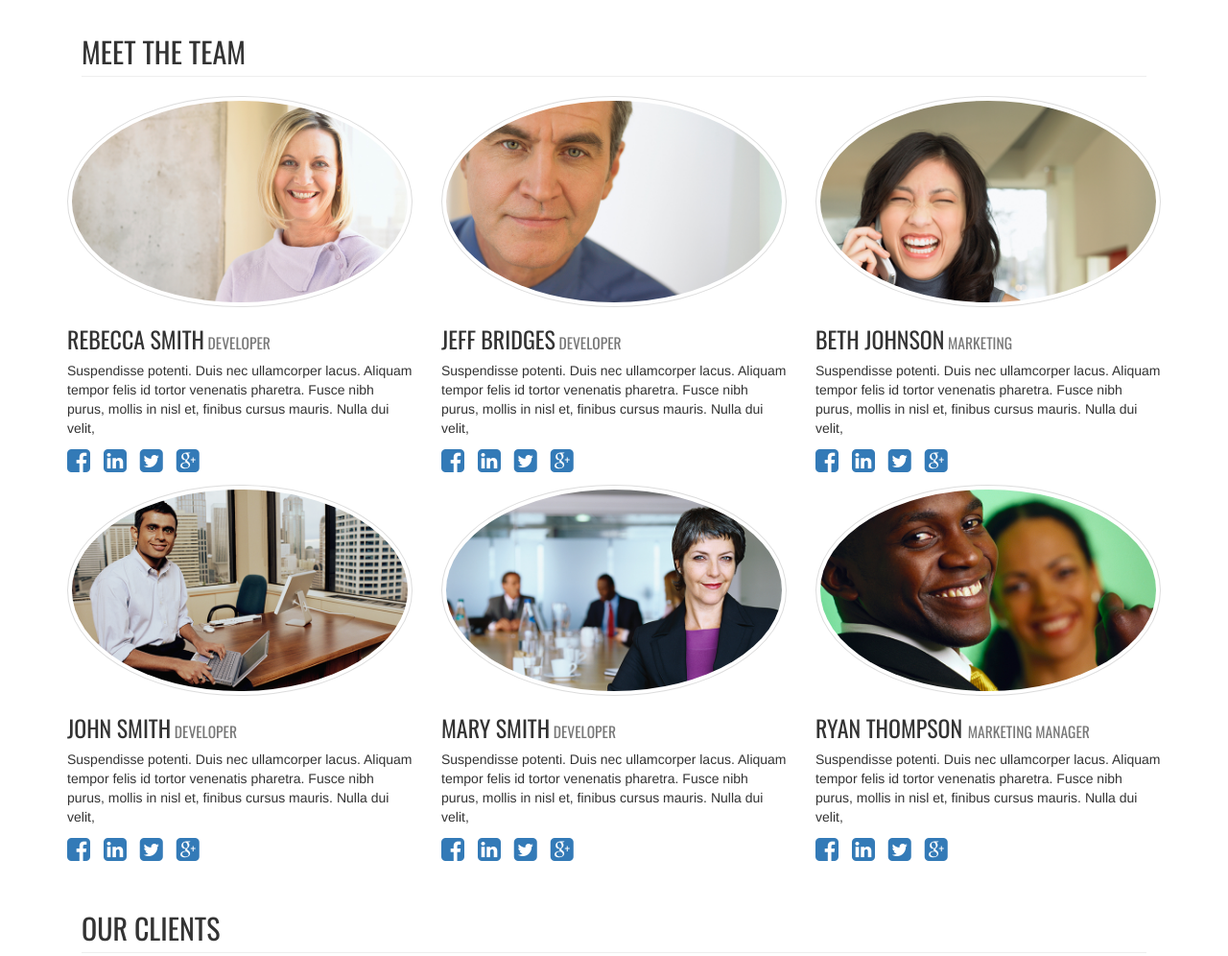
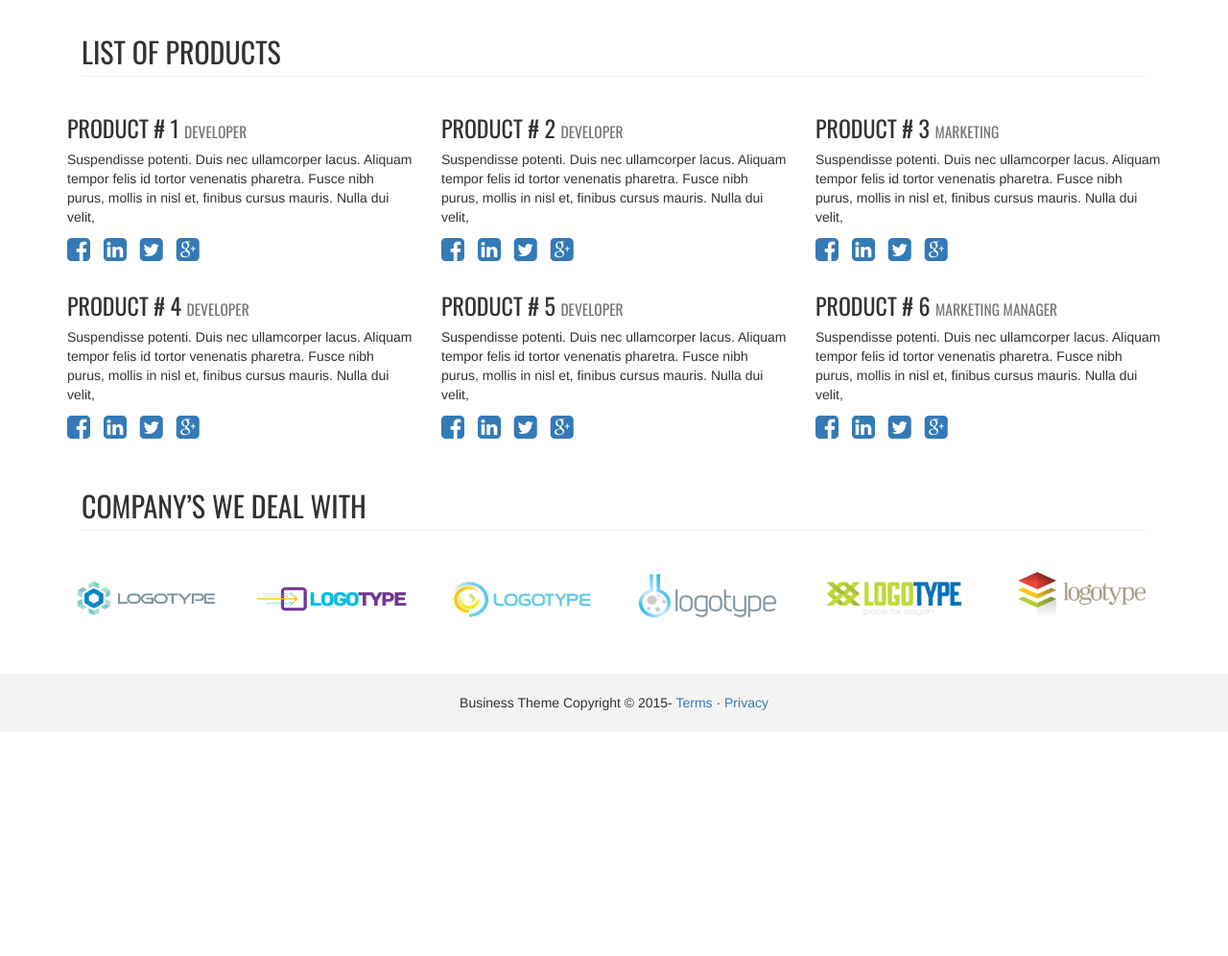
Before and after one commit to EndaMoore/Test, a plain HTML site: page business_theme/products.html in a window 1280 px wide. Shown: the part 739-1735 px from the top of the page at 96% size. After the commit the page ends 1501 px from the top, so only its background shows below. Drawn offline with nearby package versions, Linux system fonts and the light colour scheme.

Commit message:
Changed about page to a products page

```diff
--- a/business_theme/about.html
+++ b/business_theme/products.html
@@ -31,7 +31,7 @@
         <div id="navbar" class="collapse navbar-collapse">
           <ul class="nav navbar-nav navbar-right">
             <li><a href="index.html">Home<span>Main Page</span></a></li>
-            <li class="active"><a href="about.html">About<span>Who Are We?</span></a></li>
+            <li class="active"><a href="products.html">Products<span>What we sell</span></a></li>
             <li><a href="services.html">Services<span>What Do We Do?</span></a></li>
             <li><a href="contact.html">Contact<span>Get In Touch</span></a></li>
           </ul>
@@ -42,7 +42,7 @@
       <section class="section-title">
 
           <div class="container">
-              <h1>About<small>Who Are We ?</small></h1>
+              <h1>Products<small>What we sell</small></h1>
           </div>
       </section> <!-- section 1 ends -->
 
@@ -53,7 +53,7 @@
                   <div class="col-md-12">
                     <ol class="breadcrumb">
                         <li><a href="index.html">Home</a></li>
-                        <li class="active">About</li>
+                        <li class="active">Products</li>
                     </ol>
                   </div>
                   <div class="row">
@@ -61,7 +61,7 @@
                         <img src="img/puzzle.jpg" class="img-responsive">
                       </div>
                       <div class="col-md-7">
-                        <h2>Welcome to our company</h2>
+                        <h2>Welcome to our product range</h2>
                           <p>Lorem ipsum dolor sit amet, consectetur adipiscing elit. Nunc ut mi odio. Mauris vitae velit sit amet nisi laoreet interdum quis et justo. Morbi commodo mi neque, sed sodales nibh tincidunt a. Nam elit risus, ultricies sit amet leo id, iaculis facilisis est. Phasellus eu placerat lorem. Ut quis nibh dignissim mi eleifend sodales. Morbi in euismod nisl. Proin id felis suscipit, posuere enim eu, dignissim tortor. </p>
                           <p>Curabitur quis sem tristique, scelerisque felis sit amet, rhoncus nunc. Sed congue, libero eu lobortis dapibus, nulla turpis posuere leo, ac auctor turpis nisl at neque. Fusce elementum laoreet velit, ut tempus orci convallis pretium. Pellentesque ac nisl vel elit finibus pretium. Duis fringilla,</p>
                           <p>Ut et auctor purus. Nunc ullamcorper neque eu tellus porttitor dictum. Integer placerat odio eget aliquet porta. Integer porttitor vehicula turpis sit amet convallis. Donec mollis a mi a elementum. Donec non elit enim. Aenean vehicula orci id nisi ullamcorper, et rhoncus nisl suscipit. In at gravida lacus, id convallis augue. Nunc laoreet lectus ac accumsan semper</p>
@@ -71,12 +71,11 @@
                   </div>
             </div> <!-- fadeIn ends -->
                   <div class="col-lg-12">
-                      <h2 class="page-header">Meet The Team</h2>
+                      <h2 class="page-header">List of Products</h2>
                   </div>
                  <div class="row">
                       <div class="col-md-4">
-                        <img class="img-responsive img-thumbnail img-circle" src="img/woman1.jpg">
-                          <h3>Rebecca Smith<small> Developer</small></h3>
+                          <h3>Product # 1 <small> Developer</small></h3>
                           <p>Suspendisse potenti. Duis nec ullamcorper lacus. Aliquam tempor felis id tortor venenatis pharetra. Fusce nibh purus, mollis in nisl et, finibus cursus mauris. Nulla dui velit, </p>
                           <ul class="list-unstyled list-inline list-social-icons">
                               <li class="tooltip-social facebook-link"><a href="#facebook-profile" data-toggle="tooltip" data-placement="top" title="Facebook"><i class="fa fa-facebook-square fa-2x"></i></a></li>
@@ -86,8 +85,7 @@
                           </ul>
                       </div>
                       <div class="col-md-4">
-                        <img class="img-responsive img-thumbnail img-circle" src="img/man1.jpg">
-                          <h3>Jeff Bridges<small> Developer</small></h3>
+                          <h3>Product # 2 <small> Developer</small></h3>
                           <p>Suspendisse potenti. Duis nec ullamcorper lacus. Aliquam tempor felis id tortor venenatis pharetra. Fusce nibh purus, mollis in nisl et, finibus cursus mauris. Nulla dui velit, </p>
                           <ul class="list-unstyled list-inline list-social-icons">
                               <li class="tooltip-social facebook-link"><a href="#facebook-profile" data-toggle="tooltip" data-placement="top" title="Facebook"><i class="fa fa-facebook-square fa-2x"></i></a></li>
@@ -97,8 +95,7 @@
                           </ul>
                       </div>
                       <div class="col-md-4">
-                        <img class="img-responsive img-thumbnail img-circle" src="img/woman2.jpg">
-                          <h3>Beth Johnson<small> Marketing</small></h3>
+                          <h3>Product # 3 <small> Marketing</small></h3>
                           <p>Suspendisse potenti. Duis nec ullamcorper lacus. Aliquam tempor felis id tortor venenatis pharetra. Fusce nibh purus, mollis in nisl et, finibus cursus mauris. Nulla dui velit, </p>
                           <ul class="list-unstyled list-inline list-social-icons">
                               <li class="tooltip-social facebook-link"><a href="#facebook-profile" data-toggle="tooltip" data-placement="top" title="Facebook"><i class="fa fa-facebook-square fa-2x"></i></a></li>
@@ -110,8 +107,7 @@
                   </div>
                  <div class="row">
                       <div class="col-md-4">
-                        <img class="img-responsive img-thumbnail img-circle" src="img/man2.jpg">
-                          <h3>John Smith<small> Developer</small></h3>
+                          <h3>Product # 4 <small> Developer</small></h3>
                           <p>Suspendisse potenti. Duis nec ullamcorper lacus. Aliquam tempor felis id tortor venenatis pharetra. Fusce nibh purus, mollis in nisl et, finibus cursus mauris. Nulla dui velit, </p>
                           <ul class="list-unstyled list-inline list-social-icons">
                               <li class="tooltip-social facebook-link"><a href="#facebook-profile" data-toggle="tooltip" data-placement="top" title="Facebook"><i class="fa fa-facebook-square fa-2x"></i></a></li>
@@ -121,8 +117,7 @@
                           </ul>
                       </div>
                       <div class="col-md-4">
-                        <img class="img-responsive img-thumbnail img-circle" src="img/woman3.jpg">
-                          <h3>Mary Smith<small> Developer</small></h3>
+                          <h3>Product # 5 <small> Developer</small></h3>
                           <p>Suspendisse potenti. Duis nec ullamcorper lacus. Aliquam tempor felis id tortor venenatis pharetra. Fusce nibh purus, mollis in nisl et, finibus cursus mauris. Nulla dui velit, </p>
                           <ul class="list-unstyled list-inline list-social-icons">
                               <li class="tooltip-social facebook-link"><a href="#facebook-profile" data-toggle="tooltip" data-placement="top" title="Facebook"><i class="fa fa-facebook-square fa-2x"></i></a></li>
@@ -132,8 +127,7 @@
                           </ul>
                       </div>
                       <div class="col-md-4">
-                        <img class="img-responsive img-thumbnail img-circle" src="img/man3.jpg">
-                          <h3>Ryan Thompson <small> Marketing Manager</small></h3>
+                          <h3>Product # 6 <small> Marketing Manager</small></h3>
                           <p>Suspendisse potenti. Duis nec ullamcorper lacus. Aliquam tempor felis id tortor venenatis pharetra. Fusce nibh purus, mollis in nisl et, finibus cursus mauris. Nulla dui velit, </p>
                           <ul class="list-unstyled list-inline list-social-icons">
                               <li class="tooltip-social facebook-link"><a href="#facebook-profile" data-toggle="tooltip" data-placement="top" title="Facebook"><i class="fa fa-facebook-square fa-2x"></i></a></li>
@@ -144,7 +138,7 @@
                       </div>
                   </div>
                   <div class="col-lg-12">
-                      <h2 class="page-header">Our Clients</h2>
+                      <h2 class="page-header">Company’s we deal with</h2>
                   </div>
                   <div class="row">
                       <div class="col-md-2 col-sm-4 col-xs-6">
```
Also changed, not shown: business_theme/contact.html (+1 -1 lines), business_theme/index.html (+1 -1 lines), business_theme/services.html (+1 -1 lines).
